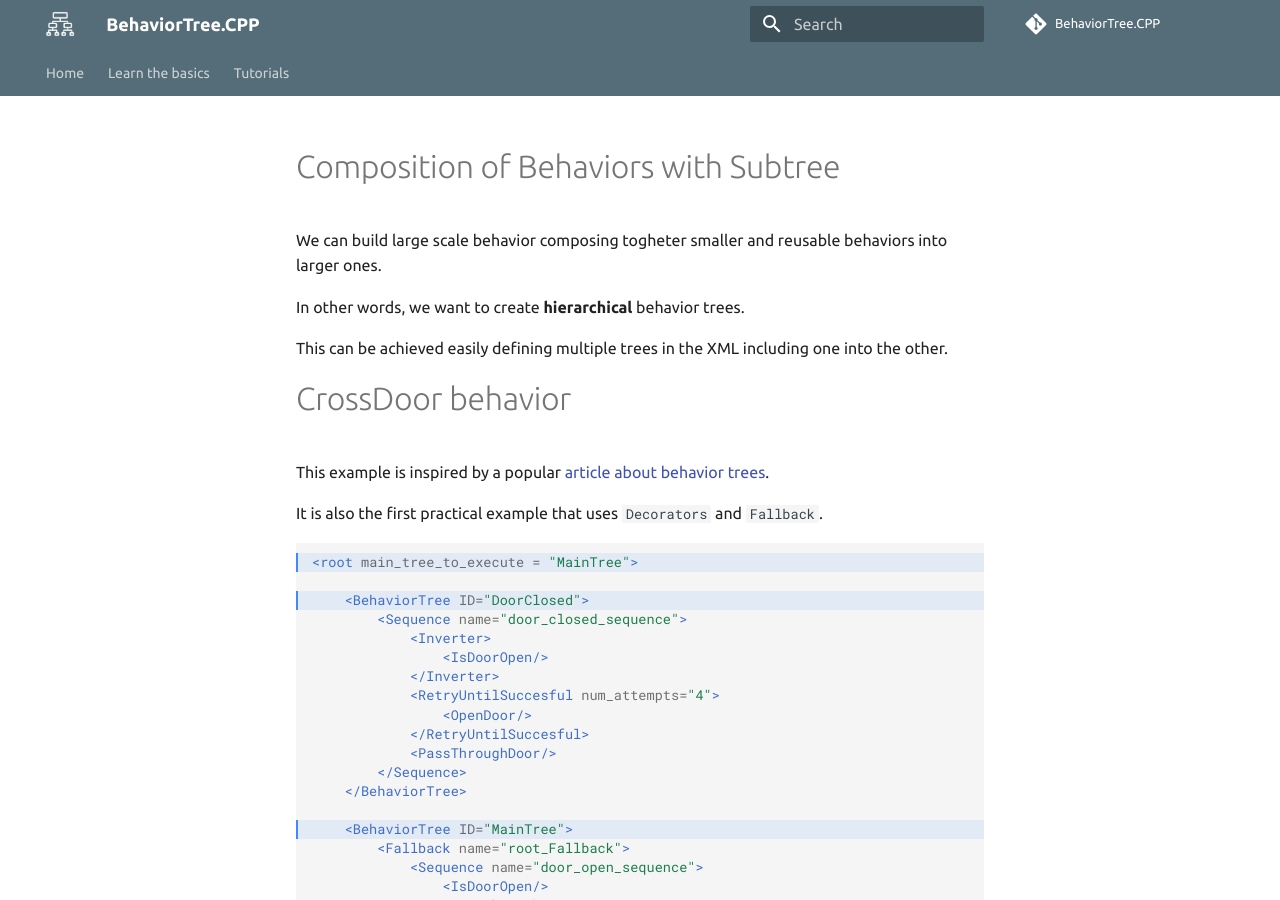
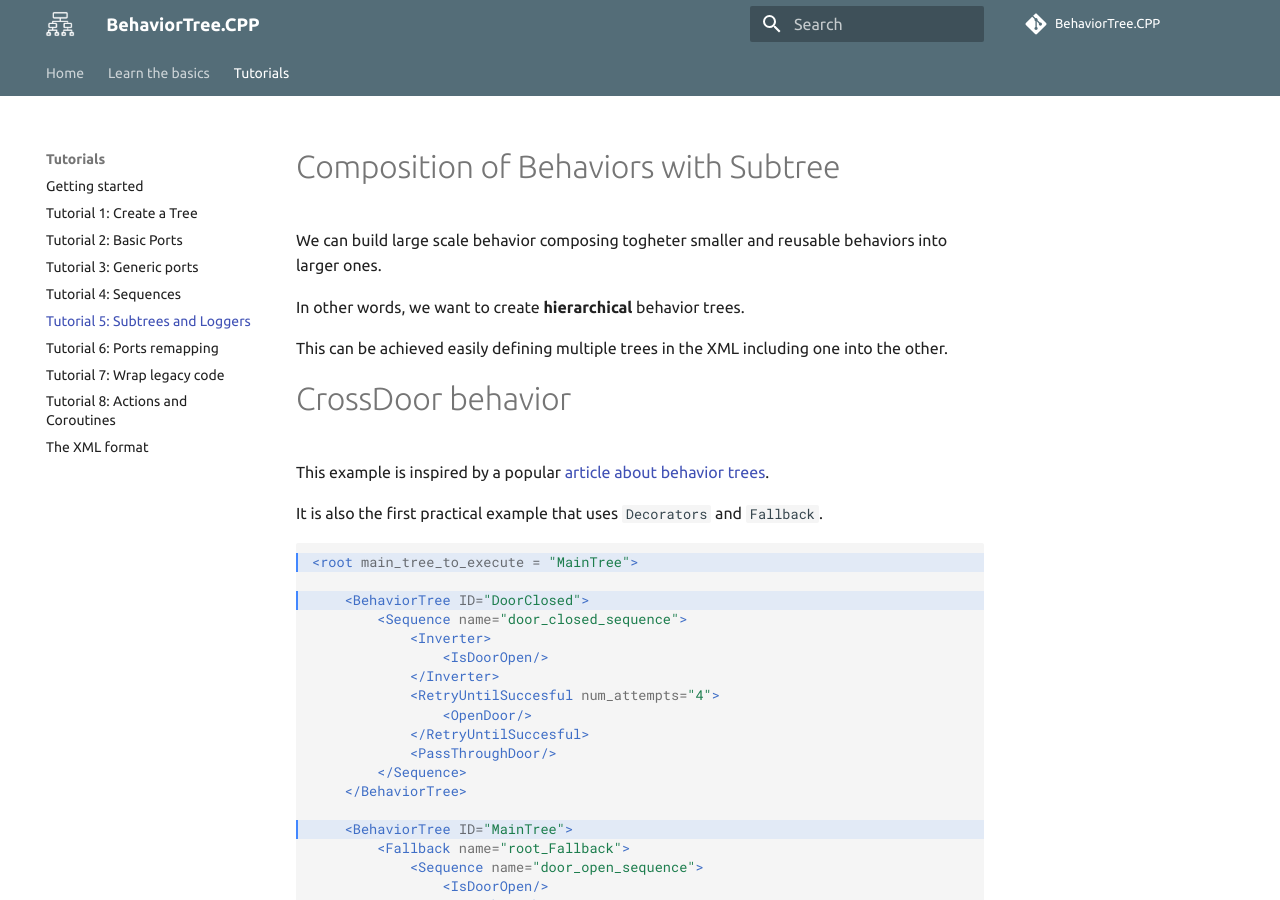
Before and after one commit to BehaviorTree/BehaviorTree.CPP, an MkDocs documentation site: the page built from docs/tutorial_05_subtrees.md, in a window 1280 px wide and 900 px high. Built offline with MkDocs 1.6.1 and Material for MkDocs 9.7.7, drawn with Linux system fonts in a browser that asks for light colours; comment, search, counter and statistics services are not loaded; old or Windows-style settings are respelled for this version of MkDocs.

Commit message:
WIP tutorial 6

```diff
--- a/mkdocs.yml
+++ b/mkdocs.yml
@@ -36,13 +36,13 @@ pages:
        - Fallback Nodes:    FallbackNode.md
        - Decorators Nodes:  DecoratorNode.md
     - Tutorials:
-       - Getting started:                  getting_started.md
-       - "Tutorial 1: Create a Tree":      tutorial_01_first_tree.md
-       - "Tutorial 2: Basic Ports":        tutorial_02_basic_ports.md
-       - "Tutorial 3: Generic ports":      tutorial_03_generic_ports.md
-       - "Tutorial 4: Sequences":          tutorial_04_sequence_star.md
-       - "Tutorial 5: Plugins":            tutorial_E_plugins.md
-       - "Tutorial 6: Loggers":            tutorial_F_loggers.md
-       - "Tutorial 7: Wrap legacy code":   tutorial_G_legacy.md
+       - Getting started:                     getting_started.md
+       - "Tutorial 1: Create a Tree":         tutorial_01_first_tree.md
+       - "Tutorial 2: Basic Ports":           tutorial_02_basic_ports.md
+       - "Tutorial 3: Generic ports":         tutorial_03_generic_ports.md
+       - "Tutorial 4: Sequences":             tutorial_04_sequence_star.md
+       - "Tutorial 5: Subtrees and Loggers":  tutorial_05_subtrees.md
+       - "Tutorial 6: Ports remapping":       tutorial_06_subtree_ports.md
+       - "Tutorial 7: Wrap legacy code":      tutorial_G_legacy.md
        - "Tutorial 8: Actions and Coroutines": tutorial_H_coroutines.md
-       - "The XML format":                  xml_format.md
+       - "The XML format":                    xml_format.md
```
Also changed, not shown: docs/tutorial_06_subtree_ports.md (added, +13 -0 lines), 1 other file.
